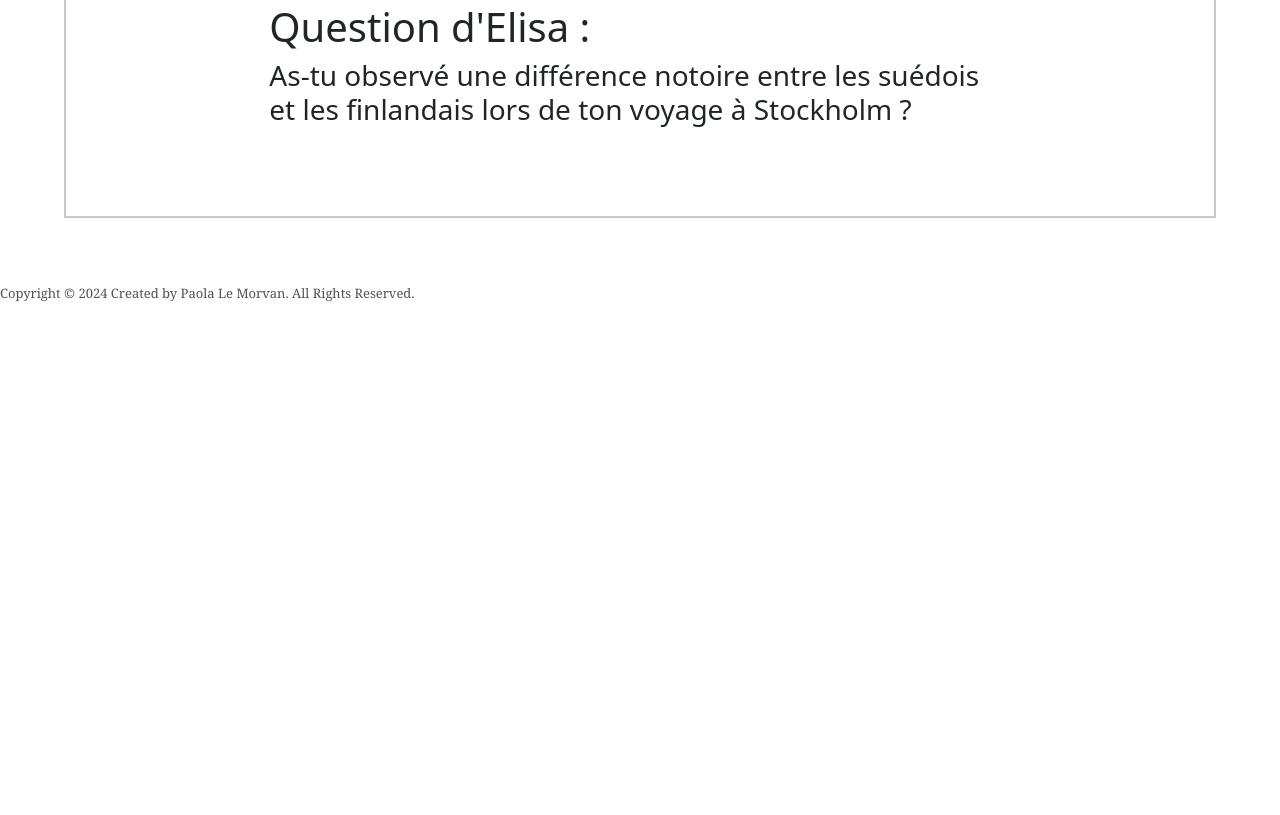
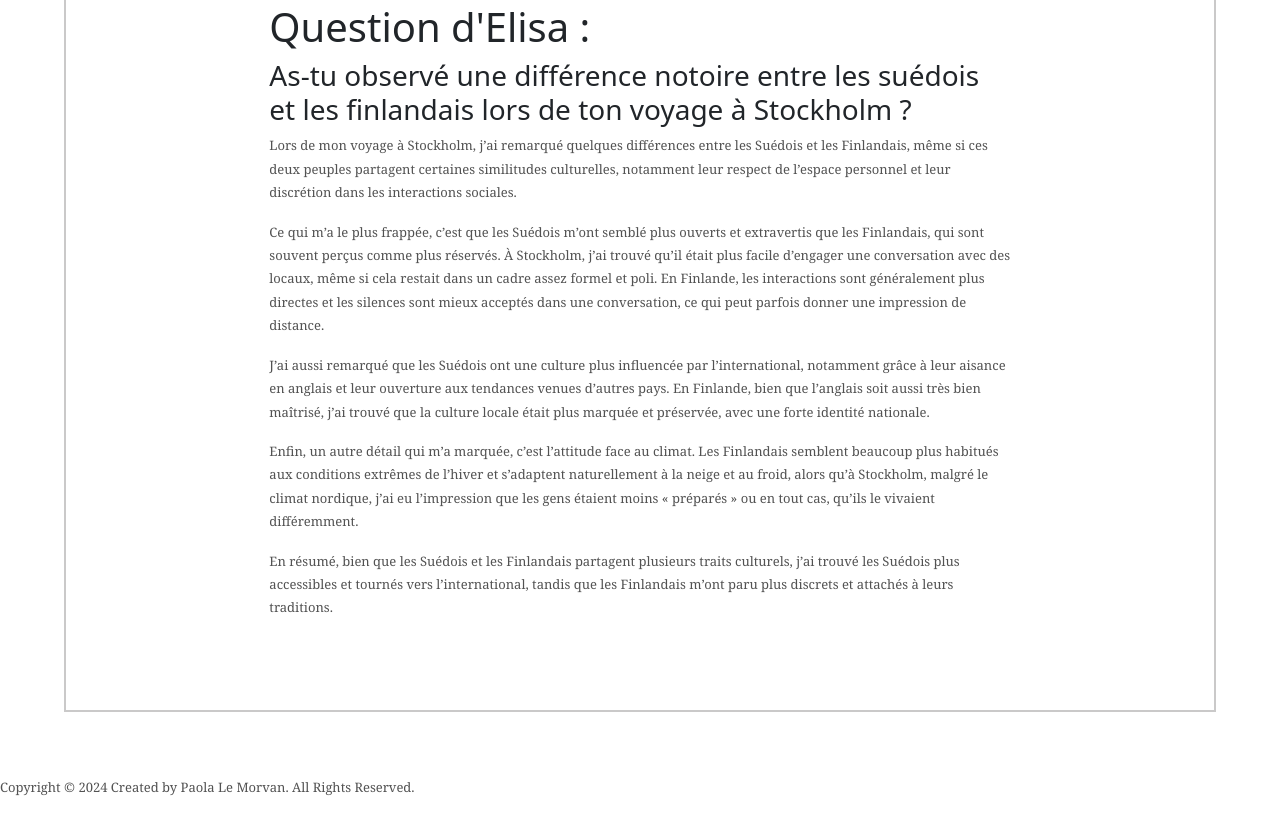
Before and after one commit to paola-lmv/DebriefingBook, a plain HTML site: page decouverte.html in a window 1280 px wide. Shown: the part 3386-4201 px from the top of the page. Before the commit the page ends 3708 px from the top, so only its background shows below. Drawn offline with nearby package versions, Linux system fonts and the light colour scheme.

Commit message:
vrm finit

```diff
--- a/decouverte.html
+++ b/decouverte.html
@@ -80,11 +80,11 @@
 </div><br><br>
 <h1>Question d'Elisa :</h1>
 <h3> As-tu observé une différence notoire entre les suédois et les finlandais lors de ton voyage à Stockholm ? </h3>
-<p></p>
-<p></p>
-<p></p>
-<p></p>
-<p></p>
+<p>Lors de mon voyage à Stockholm, j’ai remarqué quelques différences entre les Suédois et les Finlandais, même si ces deux peuples partagent certaines similitudes culturelles, notamment leur respect de l’espace personnel et leur discrétion dans les interactions sociales.</p>
+<p>Ce qui m’a le plus frappée, c’est que les Suédois m’ont semblé plus ouverts et extravertis que les Finlandais, qui sont souvent perçus comme plus réservés. À Stockholm, j’ai trouvé qu’il était plus facile d’engager une conversation avec des locaux, même si cela restait dans un cadre assez formel et poli. En Finlande, les interactions sont généralement plus directes et les silences sont mieux acceptés dans une conversation, ce qui peut parfois donner une impression de distance.</p>
+<p>J’ai aussi remarqué que les Suédois ont une culture plus influencée par l’international, notamment grâce à leur aisance en anglais et leur ouverture aux tendances venues d’autres pays. En Finlande, bien que l’anglais soit aussi très bien maîtrisé, j’ai trouvé que la culture locale était plus marquée et préservée, avec une forte identité nationale.</p>
+<p>Enfin, un autre détail qui m’a marquée, c’est l’attitude face au climat. Les Finlandais semblent beaucoup plus habitués aux conditions extrêmes de l’hiver et s’adaptent naturellement à la neige et au froid, alors qu’à Stockholm, malgré le climat nordique, j’ai eu l’impression que les gens étaient moins « préparés » ou en tout cas, qu’ils le vivaient différemment.</p>
+<p>En résumé, bien que les Suédois et les Finlandais partagent plusieurs traits culturels, j’ai trouvé les Suédois plus accessibles et tournés vers l’international, tandis que les Finlandais m’ont paru plus discrets et attachés à leurs traditions.</p>
 
 
 <br>
```
Also changed, not shown: index.html (+1 -1 lines), langue.html (+4 -4 lines), vieQuotidienne.html (+4 -4 lines).
